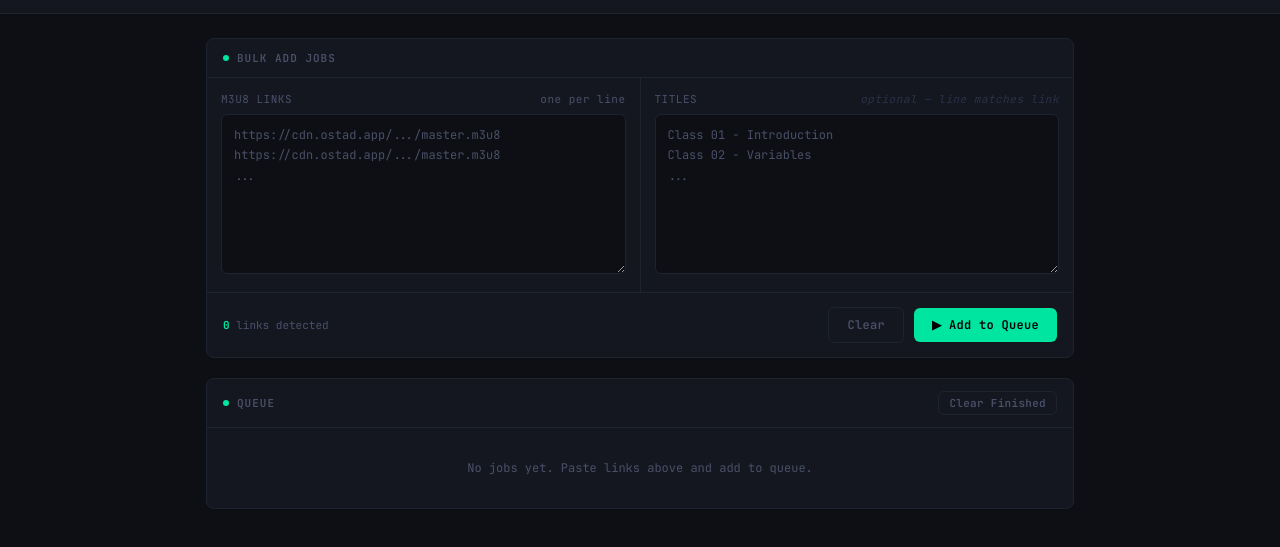
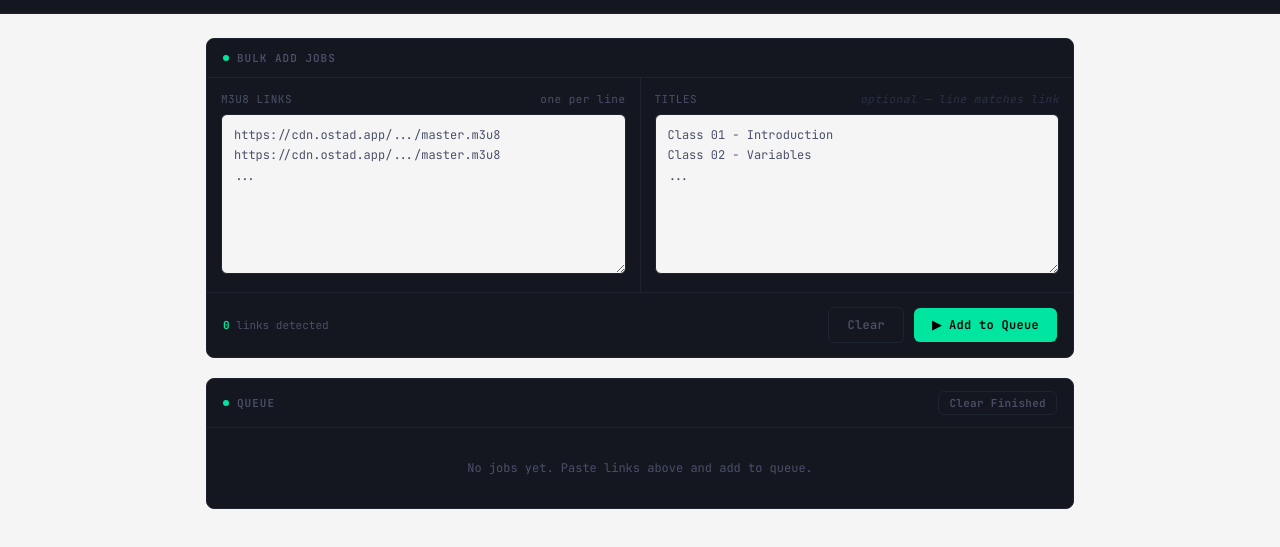
Before and after one commit to ashrafrumman749-eng/ostad-dl, a website: page public/index.html in a window 1280 px wide. Shown: the part 43-590 px from the top of the page. Drawn offline with Linux system fonts and the light colour scheme; no server answers.

Commit message:
Update index.html

```diff
--- a/public/index.html
+++ b/public/index.html
@@ -8,7 +8,7 @@
   @import url('https://fonts.googleapis.com/css2?family=JetBrains+Mono:wght@400;600;700&family=Syne:wght@700;800&display=swap');
 
   :root {
-    --bg:      #0d0f14;
+    --bg:      #F5F5F5;
     --surface: #141720;
     --border:  #1e2330;
     --accent:  #00e5a0;
```
